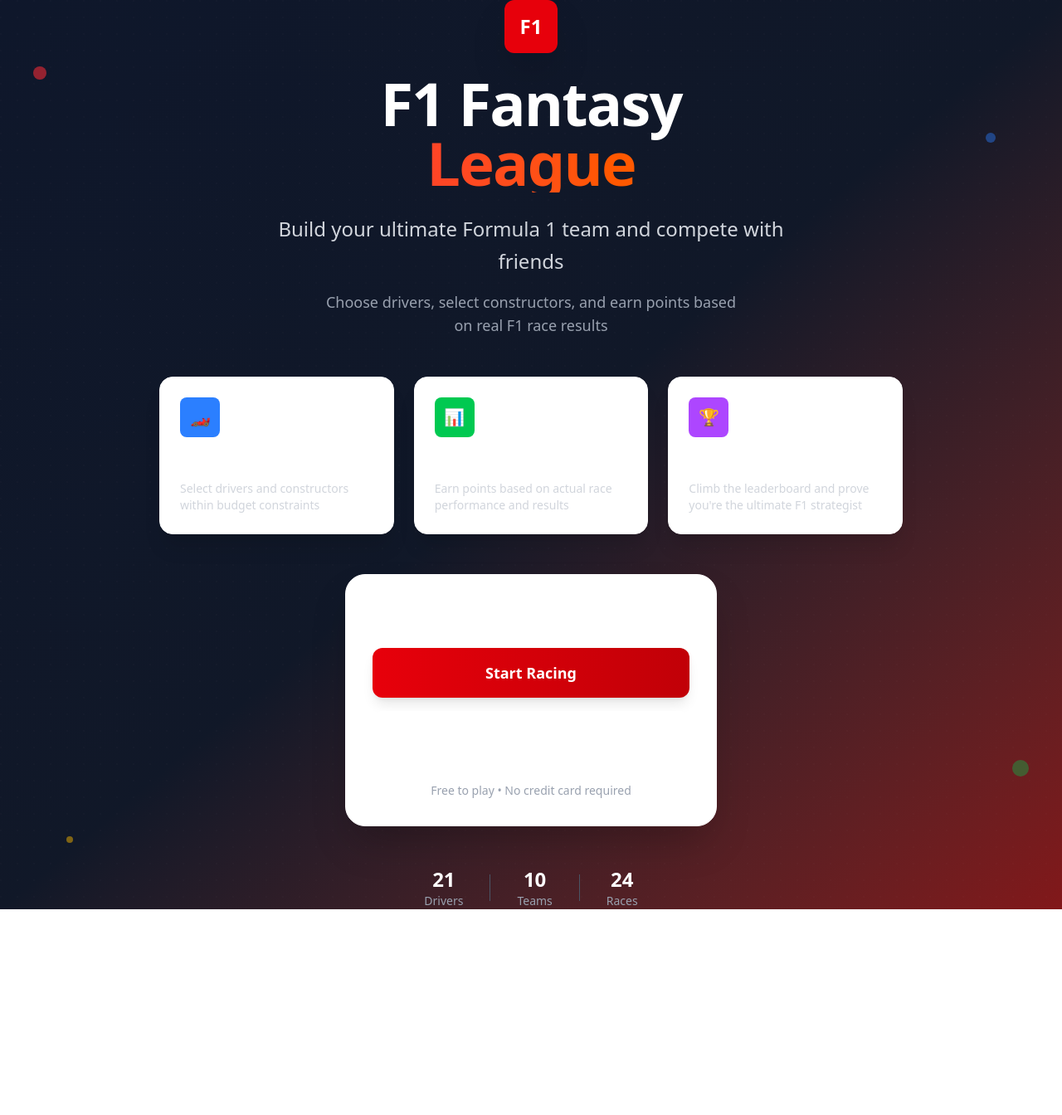
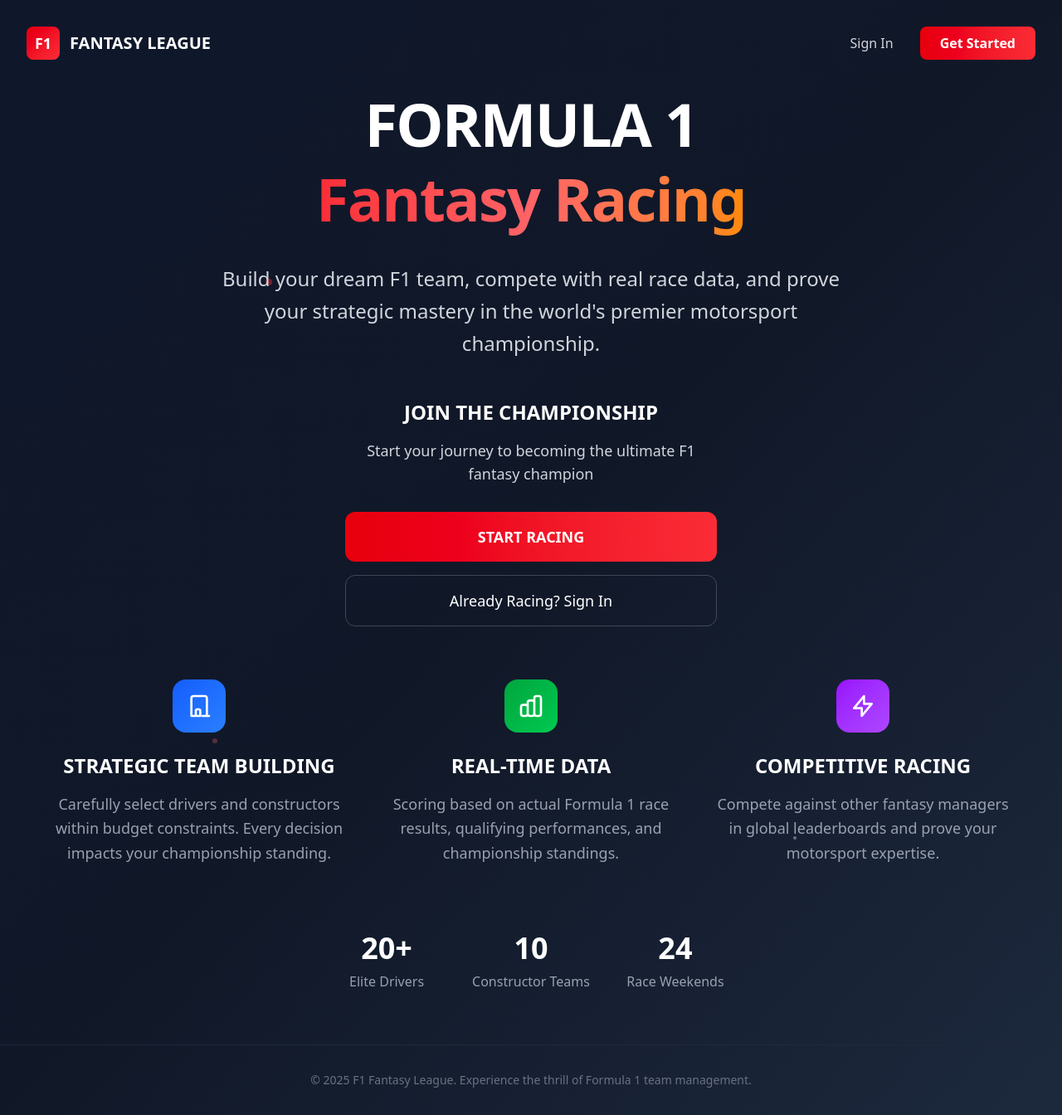
Before and after one commit to YuvamKumarSWE/F1FantasyLeague, a React (Vite) app in the folder client/: page /landing in a window 1280 px wide. Shown: the whole page at 83% size. Before the commit the page ends 1096 px from the top, so only its background shows below. Built offline with nearby package versions, Linux system fonts and the light colour scheme.

Commit message:
Update landing page

```diff
--- a/client/src/pages/Landing.jsx
+++ b/client/src/pages/Landing.jsx
@@ -1,119 +1,181 @@
 import { Link } from 'react-router-dom';
+import { useState, useEffect } from 'react';
 
 function Landing() {
+  const [currentGradient, setCurrentGradient] = useState(0);
+
+  const gradients = [
+    'from-slate-900 via-gray-900 to-slate-800',
+    'from-gray-900 via-slate-900 to-gray-800',
+    'from-slate-800 via-gray-900 to-slate-900'
+  ];
+
+  useEffect(() => {
+    const interval = setInterval(() => {
+      setCurrentGradient((prev) => (prev + 1) % gradients.length);
+    }, 8000);
+    return () => clearInterval(interval);
+  }, [gradients.length]);
+
   return (
-    <div className="min-h-screen bg-gradient-to-br from-slate-900 via-gray-900 to-red-900 relative overflow-hidden">
-      {/* Background Pattern - Simplified */}
-      <div className="absolute inset-0 opacity-10">
-        <div className="absolute inset-0" style={{
-          backgroundImage: `radial-gradient(circle at 1px 1px, rgba(255,255,255,0.15) 1px, transparent 0)`,
-          backgroundSize: '20px 20px'
-        }}></div>
+    <div className={`min-h-screen bg-gradient-to-br ${gradients[currentGradient]} relative overflow-hidden transition-all duration-[8000ms]`}>
+      {/* Subtle background pattern */}
+      <div className="absolute inset-0 opacity-5">
+        <div className="absolute inset-0 circuit-pattern"></div>
       </div>
 
-      <div className="relative flex flex-col items-center justify-center min-h-screen px-4 sm:px-6 lg:px-8">
-        {/* Hero Section */}
-        <div className="text-center mb-12">
-          <div className="flex items-center justify-center mb-6">
-            <div className="w-16 h-16 bg-red-600 rounded-xl flex items-center justify-center shadow-2xl">
-              <span className="text-white text-2xl font-bold">F1</span>
+      {/* Minimal floating elements */}
+      <div className="absolute top-1/4 left-1/4 w-2 h-2 bg-red-500 rounded-full opacity-40 animate-pulse"></div>
+      <div className="absolute top-3/4 right-1/4 w-1 h-1 bg-white rounded-full opacity-30 animate-pulse" style={{animationDelay: '2s'}}></div>
+      <div className="absolute bottom-1/3 left-1/5 w-1.5 h-1.5 bg-red-400 rounded-full opacity-20 animate-pulse" style={{animationDelay: '4s'}}></div>
+
+      <div className="relative min-h-screen flex flex-col">
+        {/* Top Navigation Bar */}
+        <nav className="flex justify-between items-center p-8 max-w-7xl mx-auto w-full">
+          <div className="flex items-center">
+            <div className="w-10 h-10 bg-gradient-to-br from-red-600 to-red-500 rounded-lg flex items-center justify-center mr-3">
+              <span className="text-white text-lg font-bold font-f1">F1</span>
             </div>
+            <span className="text-white text-xl font-bold font-f1">FANTASY LEAGUE</span>
           </div>
 
-          <h1 className="text-5xl sm:text-6xl lg:text-7xl font-extrabold text-white mb-6 tracking-tight">
-            F1 Fantasy
-            <span className="block text-transparent bg-clip-text bg-gradient-to-r from-red-500 to-orange-500">
-              League
+          {/* CTA in Header */}
+          <div className="hidden md:flex items-center space-x-4">
+            <Link
+              to="/login"
+              className="text-gray-300 hover:text-white px-4 py-2 transition-colors duration-300 font-medium"
+            >
+              Sign In
+            </Link>
+            <Link
+              to="/signup"
+              className="bg-gradient-to-r from-red-600 to-red-500 text-white px-6 py-2 rounded-lg hover:from-red-700 hover:to-red-600 transition-all duration-300 font-semibold"
+            >
+              Get Started
+            </Link>
+          </div>
+        </nav>
+
+        {/* Main Content */}
+        <div className="flex-1 flex flex-col items-center justify-center px-8 max-w-7xl mx-auto w-full">
+
+          {/* Hero Section */}
+          <div className="text-center mb-16 max-w-4xl">
+            <h1 className="text-5xl sm:text-6xl lg:text-7xl font-bold text-white mb-8 tracking-tight leading-tight">
+              <span className="font-f1">FORMULA 1</span>
+              <br />
+              <span className="text-transparent bg-clip-text bg-gradient-to-r from-red-500 via-red-400 to-orange-400">
+                Fantasy Racing
               </span>
             </h1>
 
-          <p className="text-xl sm:text-2xl text-gray-300 mb-4 max-w-2xl mx-auto leading-relaxed">
-            Build your ultimate Formula 1 team and compete with friends
+            <p className="text-xl sm:text-2xl text-gray-300 mb-12 max-w-3xl mx-auto leading-relaxed font-light">
+              Build your dream F1 team, compete with real race data, and prove your strategic mastery in the world's premier motorsport championship.
             </p>
 
-          <p className="text-gray-400 text-lg max-w-lg mx-auto">
-            Choose drivers, select constructors, and earn points based on real F1 race results
+            {/* Primary CTA */}
+            <div className="f1-card max-w-md mx-auto">
+              <h2 className="text-2xl font-bold text-white mb-4 font-f1">
+                JOIN THE CHAMPIONSHIP
+              </h2>
+              <p className="text-gray-300 mb-8 text-lg">
+                Start your journey to becoming the ultimate F1 fantasy champion
               </p>
-        </div>
-
-        {/* Features Grid */}
-        <div className="grid grid-cols-1 md:grid-cols-3 gap-6 mb-12 max-w-4xl w-full">
-          <div className="bg-white bg-opacity-10 backdrop-blur-lg rounded-2xl p-6 border border-white border-opacity-20 shadow-xl">
-            <div className="w-12 h-12 bg-blue-500 rounded-lg flex items-center justify-center mb-4">
-              <span className="text-white text-xl">🏎️</span>
-            </div>
-            <h3 className="text-xl font-semibold text-white mb-2">Pick Your Team</h3>
-            <p className="text-gray-300 text-sm">Select drivers and constructors within budget constraints</p>
-          </div>
-
-          <div className="bg-white bg-opacity-10 backdrop-blur-lg rounded-2xl p-6 border border-white border-opacity-20 shadow-xl">
-            <div className="w-12 h-12 bg-green-500 rounded-lg flex items-center justify-center mb-4">
-              <span className="text-white text-xl">📊</span>
-            </div>
-            <h3 className="text-xl font-semibold text-white mb-2">Real-time Scoring</h3>
-            <p className="text-gray-300 text-sm">Earn points based on actual race performance and results</p>
-          </div>
-
-          <div className="bg-white bg-opacity-10 backdrop-blur-lg rounded-2xl p-6 border border-white border-opacity-20 shadow-xl">
-            <div className="w-12 h-12 bg-purple-500 rounded-lg flex items-center justify-center mb-4">
-              <span className="text-white text-xl">🏆</span>
-            </div>
-            <h3 className="text-xl font-semibold text-white mb-2">Compete & Win</h3>
-            <p className="text-gray-300 text-sm">Climb the leaderboard and prove you're the ultimate F1 strategist</p>
-          </div>
-        </div>
-
-        {/* CTA Section */}
-        <div className="bg-white bg-opacity-10 backdrop-blur-lg rounded-3xl p-8 border border-white border-opacity-20 shadow-2xl max-w-md w-full">
-          <h2 className="text-2xl font-bold text-white text-center mb-6">
-            Join the Championship
-          </h2>
 
               <div className="space-y-4">
                 <Link
                   to="/signup"
-              className="w-full bg-gradient-to-r from-red-600 to-red-700 text-white py-4 px-6 rounded-xl hover:from-red-700 hover:to-red-800 transition-all duration-300 block text-center font-semibold text-lg shadow-lg hover:shadow-xl transform hover:-translate-y-1"
+                  className="w-full bg-gradient-to-r from-red-600 to-red-500 text-white py-4 px-8 rounded-xl hover:from-red-700 hover:to-red-600 transition-all duration-300 block text-center font-bold text-lg transform hover:-translate-y-1"
                 >
-              Start Racing
+                  START RACING
                 </Link>
 
                 <Link
                   to="/login"
-              className="w-full bg-white bg-opacity-20 backdrop-blur-sm text-white py-4 px-6 rounded-xl hover:bg-opacity-30 transition-all duration-300 block text-center font-semibold text-lg border border-white border-opacity-30 hover:border-opacity-50"
+                  className="w-full glass text-white py-4 px-8 rounded-xl hover:bg-white/10 transition-all duration-300 block text-center font-medium text-lg border border-white/20 hover:border-white/40"
                 >
-              Already Racing? Login
+                  Already Racing? Sign In
                 </Link>
-          </div>
-
-          <p className="text-gray-400 text-sm text-center mt-6">
-            Free to play • No credit card required
-          </p>
-        </div>
-
-        {/* Stats */}
-        <div className="flex items-center justify-center space-x-8 mt-12 text-gray-400">
-          <div className="text-center">
-            <div className="text-2xl font-bold text-white">21</div>
-            <div className="text-sm">Drivers</div>
-          </div>
-          <div className="w-px h-8 bg-gray-600"></div>
-          <div className="text-center">
-            <div className="text-2xl font-bold text-white">10</div>
-            <div className="text-sm">Teams</div>
-          </div>
-          <div className="w-px h-8 bg-gray-600"></div>
-          <div className="text-center">
-            <div className="text-2xl font-bold text-white">24</div>
-            <div className="text-sm">Races</div>
               </div>
             </div>
           </div>
 
-      {/* Floating Elements */}
-      <div className="absolute top-20 left-10 w-4 h-4 bg-red-500 rounded-full opacity-60 animate-pulse"></div>
-      <div className="absolute top-40 right-20 w-3 h-3 bg-blue-500 rounded-full opacity-40 animate-pulse"></div>
-      <div className="absolute bottom-20 left-20 w-2 h-2 bg-yellow-500 rounded-full opacity-50 animate-pulse"></div>
-      <div className="absolute bottom-40 right-10 w-5 h-5 bg-green-500 rounded-full opacity-30 animate-pulse"></div>
+          {/* Features Grid */}
+          <div className="grid grid-cols-1 md:grid-cols-3 gap-12 mb-20 w-full max-w-6xl">
+            <div className="text-center">
+              <div className="w-16 h-16 bg-gradient-to-br from-blue-600 to-blue-500 rounded-2xl flex items-center justify-center mx-auto mb-6">
+                <svg className="w-8 h-8 text-white" fill="none" stroke="currentColor" viewBox="0 0 24 24">
+                  <path strokeLinecap="round" strokeLinejoin="round" strokeWidth={2} d="M19 21V5a2 2 0 00-2-2H7a2 2 0 00-2 2v16m14 0h2m-2 0h-4m-5 0H9m0 0H5m4 0v-5a2 2 0 011-1h2a2 2 0 011 1v5m-4 0h4" />
+                </svg>
+              </div>
+              <h3 className="text-2xl font-bold text-white mb-4 font-f1">STRATEGIC TEAM BUILDING</h3>
+              <p className="text-gray-400 text-lg leading-relaxed">
+                Carefully select drivers and constructors within budget constraints. Every decision impacts your championship standing.
+              </p>
+            </div>
+
+            <div className="text-center">
+              <div className="w-16 h-16 bg-gradient-to-br from-green-600 to-green-500 rounded-2xl flex items-center justify-center mx-auto mb-6">
+                <svg className="w-8 h-8 text-white" fill="none" stroke="currentColor" viewBox="0 0 24 24">
+                  <path strokeLinecap="round" strokeLinejoin="round" strokeWidth={2} d="M9 19v-6a2 2 0 00-2-2H5a2 2 0 00-2 2v6a2 2 0 002 2h2a2 2 0 002-2zm0 0V9a2 2 0 012-2h2a2 2 0 012 2v10m-6 0a2 2 0 002 2h2a2 2 0 002-2m0 0V5a2 2 0 012-2h2a2 2 0 012 2v14a2 2 0 01-2 2h-2a2 2 0 01-2-2z" />
+                </svg>
+              </div>
+              <h3 className="text-2xl font-bold text-white mb-4 font-f1">REAL-TIME DATA</h3>
+              <p className="text-gray-400 text-lg leading-relaxed">
+                Scoring based on actual Formula 1 race results, qualifying performances, and championship standings.
+              </p>
+            </div>
+
+            <div className="text-center">
+              <div className="w-16 h-16 bg-gradient-to-br from-purple-600 to-purple-500 rounded-2xl flex items-center justify-center mx-auto mb-6">
+                <svg className="w-8 h-8 text-white" fill="none" stroke="currentColor" viewBox="0 0 24 24">
+                  <path strokeLinecap="round" strokeLinejoin="round" strokeWidth={2} d="M13 10V3L4 14h7v7l9-11h-7z" />
+                </svg>
+              </div>
+              <h3 className="text-2xl font-bold text-white mb-4 font-f1">COMPETITIVE RACING</h3>
+              <p className="text-gray-400 text-lg leading-relaxed">
+                Compete against other fantasy managers in global leaderboards and prove your motorsport expertise.
+              </p>
+            </div>
+          </div>
+
+          {/* Stats Section */}
+          <div className="grid grid-cols-3 gap-8 text-center mb-16">
+            <div>
+              <div className="text-4xl font-bold text-white mb-2 font-f1">20+</div>
+              <div className="text-gray-400 font-medium">Elite Drivers</div>
+            </div>
+            <div>
+              <div className="text-4xl font-bold text-white mb-2 font-f1">10</div>
+              <div className="text-gray-400 font-medium">Constructor Teams</div>
+            </div>
+            <div>
+              <div className="text-4xl font-bold text-white mb-2 font-f1">24</div>
+              <div className="text-gray-400 font-medium">Race Weekends</div>
+            </div>
+          </div>
+
+        </div>
+
+        {/* Footer */}
+        <footer className="py-8 border-t border-gray-800">
+          <div className="max-w-7xl mx-auto px-8 text-center">
+            <p className="text-gray-500 text-sm">
+              © 2025 F1 Fantasy League. Experience the thrill of Formula 1 team management.
+            </p>
+          </div>
+        </footer>
+
+        {/* Mobile CTA - visible only on mobile */}
+        <div className="md:hidden fixed bottom-0 left-0 right-0 p-4 bg-gradient-to-t from-gray-900 to-transparent">
+          <Link
+            to="/signup"
+            className="w-full bg-gradient-to-r from-red-600 to-red-500 text-white py-4 px-8 rounded-xl font-bold text-lg text-center block"
+          >
+            GET STARTED
+          </Link>
+        </div>
+      </div>
     </div>
   );
 }
```
Lines whose indentation alone changed are shown as unchanged.
